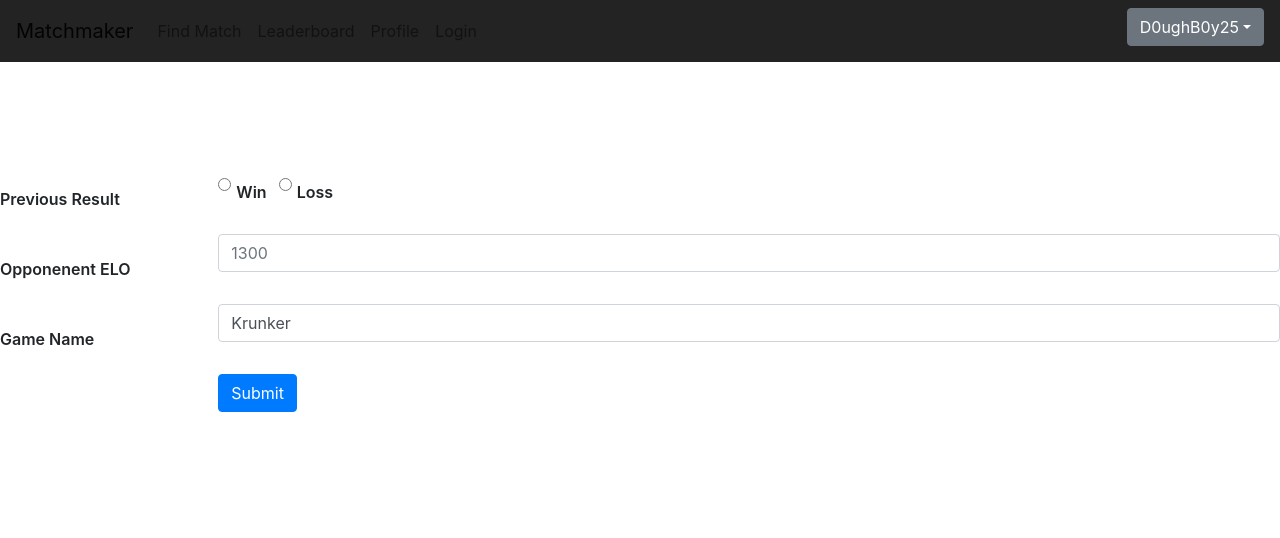
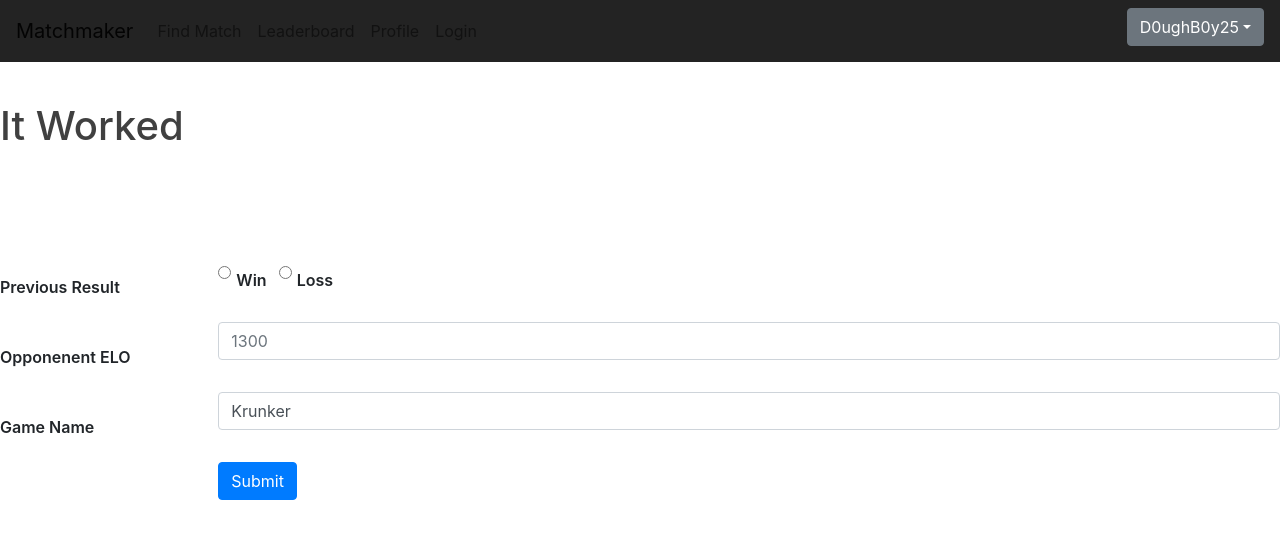
Before and after one commit to dnguyen3031/Matchmaker, a React (Create React App) app: page / in a window 1280 px wide. Shown: the top 538 px of the page. Built offline with nearby package versions, Linux system fonts and the light colour scheme.

Commit message:
testing deployment

```diff
--- a/src/components/pages/Home.js
+++ b/src/components/pages/Home.js
@@ -13,6 +13,7 @@ function Home(props) {
    const id = props.id
    return <div>
       <CustomNavbar />
+      <h1>It Worked</h1>
       <h2>Last Game results</h2>
       <Form>
 
```
